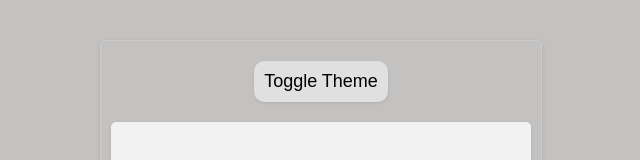
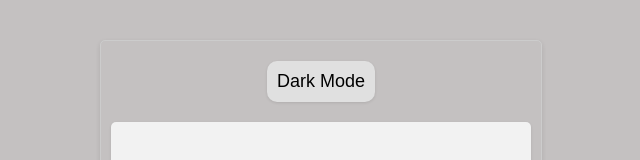
Before and after one commit to Manjeetrawat28/Scientific_cal, a plain HTML site: page index.html in a window 1280 px wide. Shown: the top 160 px of the page, without its empty margins (319-959 px from the left). Drawn offline with Linux system fonts and the light colour scheme.

Commit message:
dark mode

```diff
--- a/index.html
+++ b/index.html
@@ -7,7 +7,7 @@
     <body class="main">
         <div class="calculator">
             <div class="theme-toggle">
-                <button class="toggle-btn" type="button" onclick="toggleMode()">Toggle Theme</button>
+                <button class="toggle-btn" type="button" onclick="toggleMode()">Dark Mode</button>
                 </div>
             <div class="display">
                 <input type="text" id="input" disabled>
```
